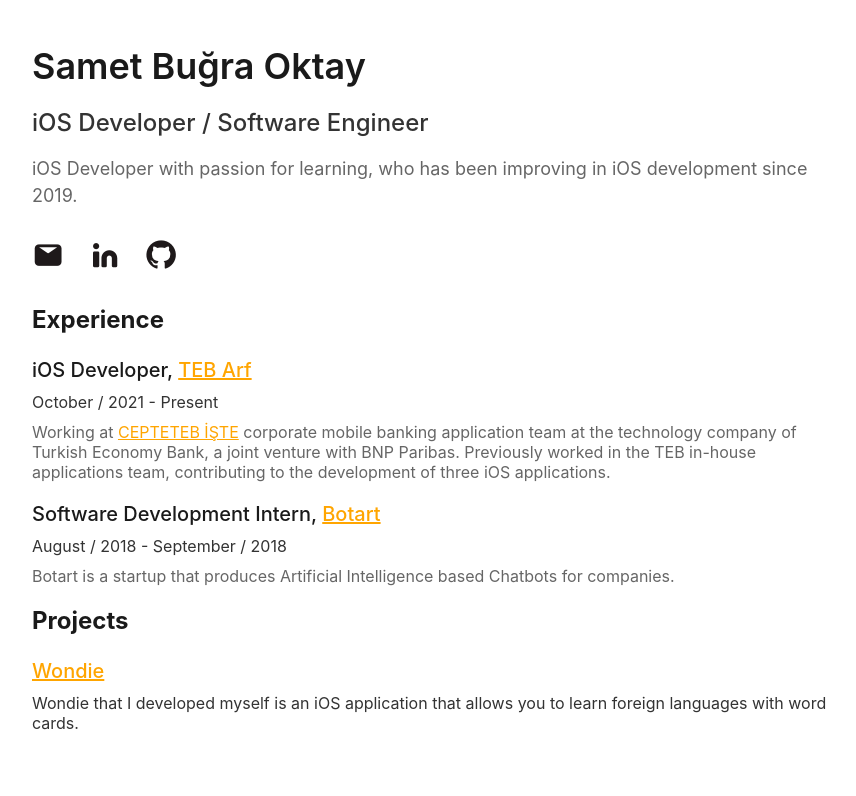
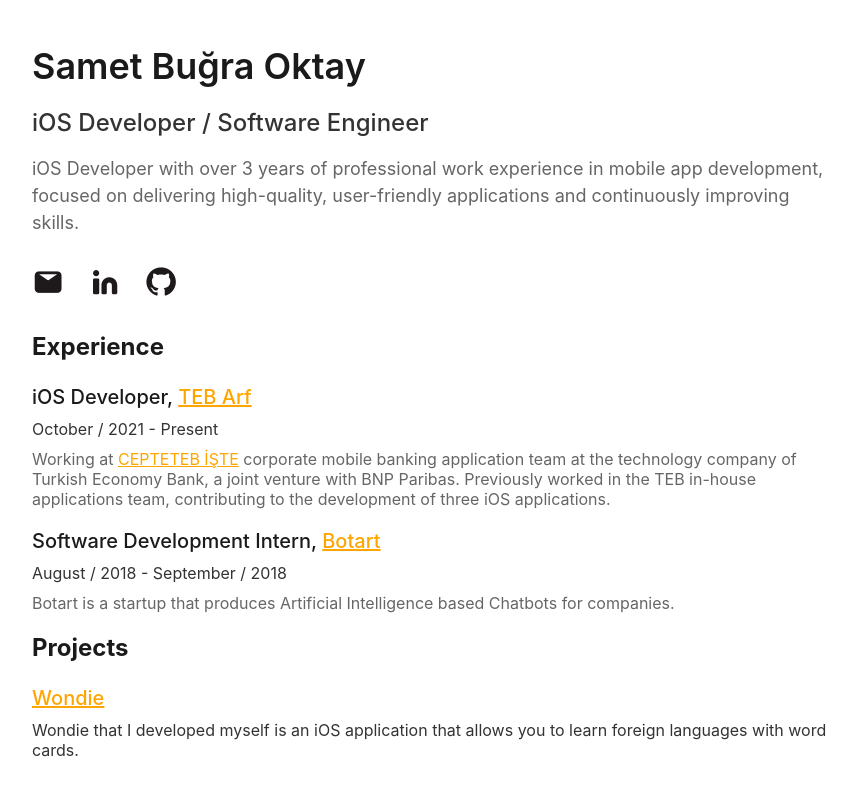
Before and after one commit to sametbugraoktay/sametbugraoktay.github.io, a plain HTML site: page index.html in a window 1280 px wide. Shown: the whole page, without its empty margins (208-1064 px from the left). Drawn offline with Linux system fonts and the light colour scheme.

Commit message:
Update index.html
about me changed.

```diff
--- a/index.html
+++ b/index.html
@@ -10,7 +10,7 @@
   <div class="container">
     <h1>Samet Buğra Oktay</h1>
     <h2>iOS Developer / Software Engineer</h2>
-    <p>iOS Developer with passion for learning, who has been improving in iOS development since 2019. </p>
+    <p>iOS Developer with over 3 years of professional work experience in mobile app development, focused on delivering high-quality, user-friendly applications and continuously improving skills. </p>
     <div class="links">
       <a href="mailto:sametbugraoktay@gmail.com" class="link">
         <img src="icons/email.png" alt="E-mail">
```
